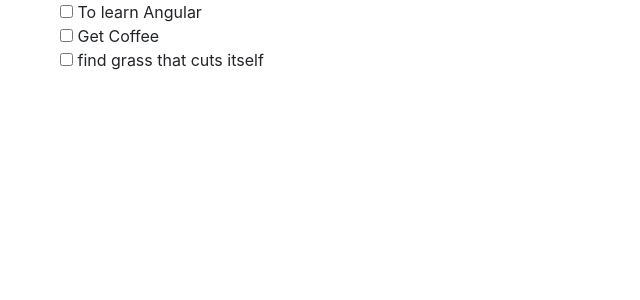
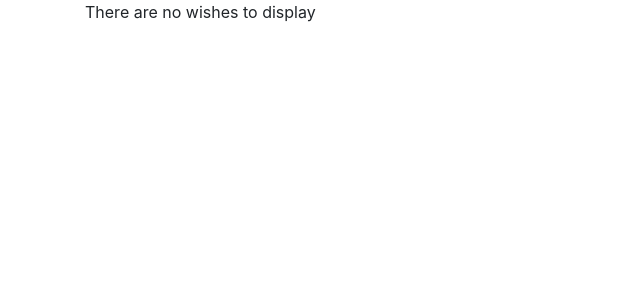
Before and after one commit to SiCuellar/wishlist, an Angular app: page / in a window 1280 px wide. Shown: the top 300 px of the page, without its empty margins (0-640 px from the left). Built offline with nearby package versions, Linux system fonts and the light colour scheme.

Commit message:
structural directives conditionals

```diff
--- a/src/app/app.component.html
+++ b/src/app/app.component.html
@@ -1,5 +1,29 @@
-<div>
-  <ul class="wish-list">
+<div class="container">
+  <div *ngIf="items.length === 0; else showItems">
+    There are no wishes to display
+  </div>
+
+  <ng-template #showItems>
+    <ul class="wish-list">
+      <li *ngFor="let item of items">
+        <div class="form-check">
+          <label class="form-check-label">
+            <input class="checkbox" type="checkbox"> {{item.wishText}}
+          </label>
+        </div>
+      </li>
+    </ul>
+  </ng-template>
+</div>
+
+
+<!-- <div class ="container">
+
+  <div *ngIf="items.length === 0">
+    There are no wishes to display
+  </div>
+
+  <ul *ngIf="items.length > 0" class="wish-list">
     <li *ngFor="let item of items">
       <div class="form-check">
         <label class="form-check-label">
@@ -8,4 +32,8 @@
       </div>
     </li>
   </ul>
-</div>
+</div> -->
+
+
+
+<!-- Note you can NOT have multuple structural directives in the same element -->
--- a/src/app/app.component.ts
+++ b/src/app/app.component.ts
@@ -7,10 +7,10 @@
   styleUrls: ['./app.component.css']
 })
 export class AppComponent {
-  items = [
-    new WishItem('To learn Angular'),
-    new WishItem('Get Coffee', true),
-    new WishItem('find grass that cuts itself')
+  items : WishItem[] = [
+    // new WishItem('To learn Angular'),
+    // new WishItem('Get Coffee', true),
+    // new WishItem('Find grass that cuts itself')
   ]
   title = 'my wishlist';
 }
```
